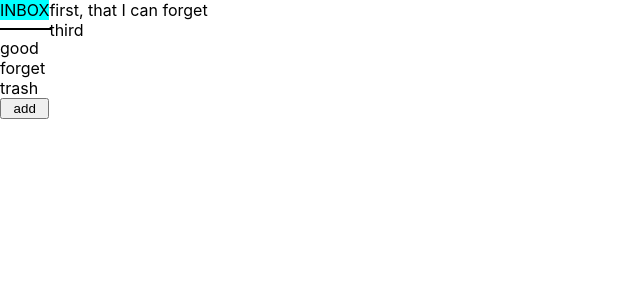
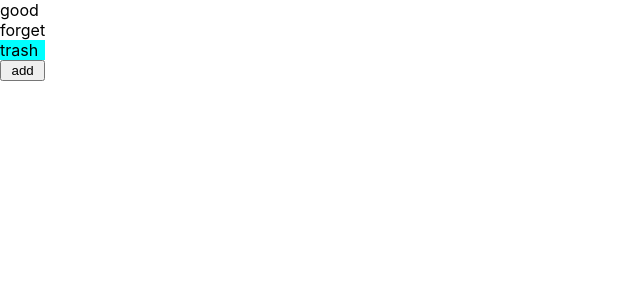
Before and after one commit to joshmarinacci/todomanager, a React (Create React App) app: page / in a window 1280 px wide. Shown: the top 300 px of the page, without its empty margins (0-640 px from the left). Built offline with nearby package versions, Linux system fonts and the light colour scheme.

Commit message:
more work

```diff
--- a/src/App.js
+++ b/src/App.js
@@ -10,9 +10,8 @@ const VBox = ({children, className = "", ...rest}) => {
 
 const ListItemView = ({realItem, selected, onSelect}) => {
     const [item, setItem] = useState(realItem)
-    return <HBox className={(item===selected)?"selected":""}>
+    return <HBox className={((selected&&selected.includes(item)))?"selected":""}>
         <label onClick={()=>{
-            console.log('selecting the item')
             onSelect(item)
         }}>{item.title}</label>
     </HBox>
@@ -28,13 +27,25 @@ function countRender() {
 const ListView = ({query, selected, onSelect}) => {
     const [items, setItems] = useState(query.results())
     useEffect(() => {
+        setItems(query.results())
         const update = () => setItems(query.results())
         query.on(update)
         return () => query.off(update)
-    })
+    },[query])
     return <VBox>
         {items.map(item => <ListItemView key={item.id} realItem={item} selected={selected} onSelect={onSelect}/>)}
     </VBox>
+}
+
+class EmptyQuery {
+    results() {
+        return []
+    }
+    on() {}
+    off() {}
+    toString() {
+        return `empty []`
+    }
 }
 
 class QueryStorage {
@@ -50,6 +61,7 @@ class QueryStorage {
             this._idcount++
             obj.id = this._idcount
         }
+        obj.table = table
         this.tables[table].push(obj)
         this.queries.forEach(query => {
             if (query.table === table) {
@@ -74,6 +86,10 @@ class QueryStorage {
         const query = new Query(this, table, filter)
         this.queries.push(query)
         return query
+    }
+
+    createEmptyQuery() {
+        return new EmptyQuery()
     }
 }
 
@@ -100,18 +116,15 @@ class Query {
     fire() {
         this.listeners.slice().forEach(cb => cb(this))
     }
+    toString() {
+        return `${this.table} where ${this.filter}`
+    }
 }
 
 const storage = new QueryStorage()
-storage.insert('projects',{
-    title:'good',
-})
-const forget = storage.insert('projects',{
-    title:'forget'
-})
-storage.insert('projects',{
-    title:'trash'
-})
+const good = storage.insert('projects',{ title:'good',})
+const forget = storage.insert('projects',{ title:'forget'})
+const trash = storage.insert('projects',{ title:'trash'})
 
 storage.insert("items", {id: 1,
     title: 'first, that I can forget',
@@ -119,41 +132,31 @@ storage.insert("items", {id: 1,
     tags: ['foo'],
     project:forget.id
 })
-storage.insert("items", {id: 2, title: 'second', tags: ['foo','bar']})
-storage.insert("items", {id: 3, title: 'third', tags: ['bar']})
-const INBOX_LIST = [1, 3]
-const INBOX = storage.createQuery("items", (item => INBOX_LIST.includes(item.id)))
-INBOX.title = 'INBOX'
-const ALL = storage.createQuery('items', () => true)
-const PROJECTS = storage.createQuery('projects',() => true)
+storage.insert("items", {id: 2, title: 'second is good', tags: ['foo','bar'], project:good.id})
+storage.insert("items", {id: 3, title: 'third is good', tags: ['bar'], project:good.id})
 
+const ALL_PROJECTS = storage.createQuery('projects',() => true)
 
 function App() {
-    const [selected, setSelected] = useState(INBOX)
-    const [selectedItem, setSelectedItem] = useState(null)
-    const [selectedQuery, setSelectedQuery] = useState(INBOX)
+    const [selection,setSelection] = useState([trash])
+    const [query,setQuery] = useState(storage.createEmptyQuery())
+
     return <HBox>
         <VBox>
-        <ListItemView realItem={INBOX} selected={selected} onSelect={setSelected}/>
-        <hr/>
-        <ListView query={PROJECTS} selected={selected} onSelect={(proj)=>{
-            setSelected(proj)
-            console.log("new proj is",proj)
-            setSelectedQuery(storage.createQuery('items',
-                (item) => item.project === proj.id
-            ))
+            <ListView query={ALL_PROJECTS} selected={selection} onSelect={(project)=>{
+                setSelection([project])
+                setQuery(storage.createQuery('items',(item)=>item.project === project.id))
             }}/>
             <button onClick={() => {
-            const obj = storage.insert('items', {
-                title: 'another',
-                tags: []
+                storage.insert('items', {
+                    title: 'empty item',
+                    tags: [],
+                    project:good.id
                 })
-            INBOX_LIST.push(obj.id)
-            storage.refresh('items')
             }}>add
             </button>
         </VBox>
-        <ListView query={selectedQuery} selected={selectedItem} onSelect={setSelectedItem}/>
+        <ListView query={query} selected={null} onSelect={null}/>
     </HBox>
 }
 
```
Lines whose indentation alone changed are shown as unchanged.
